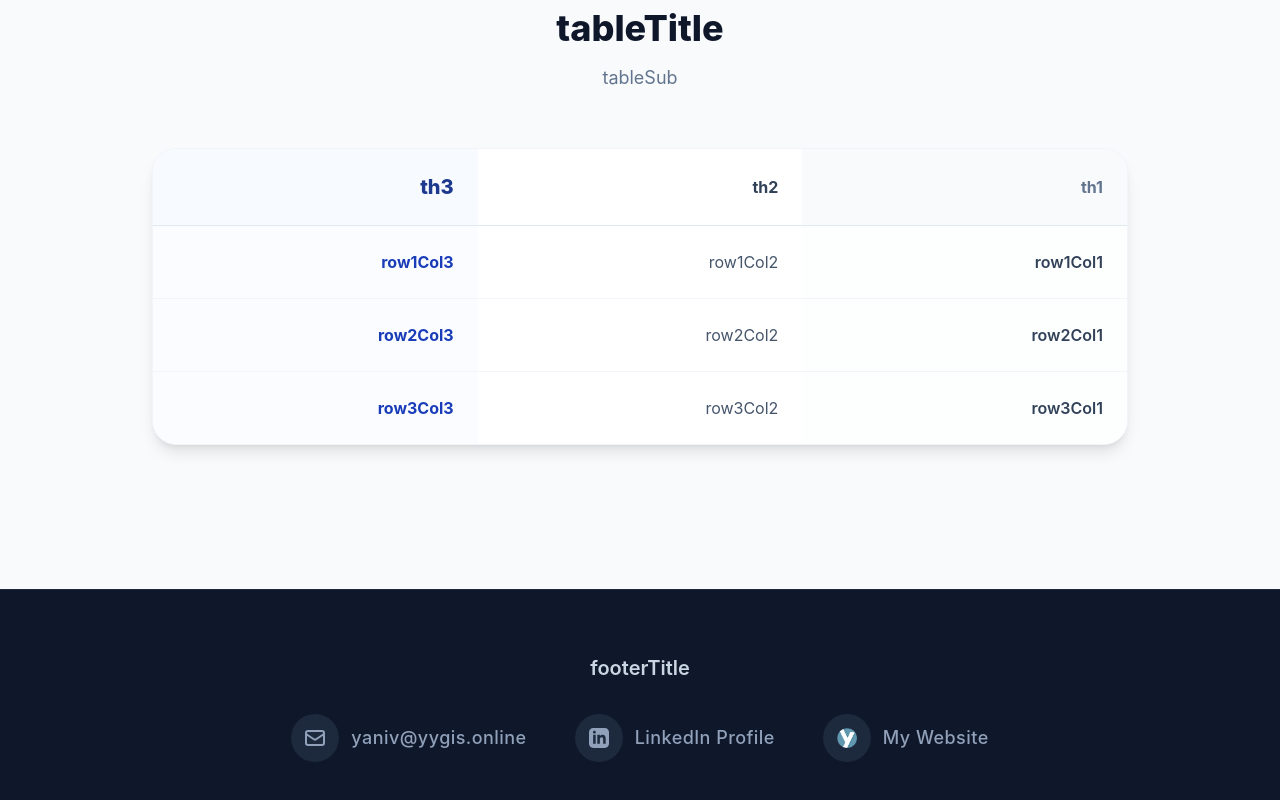
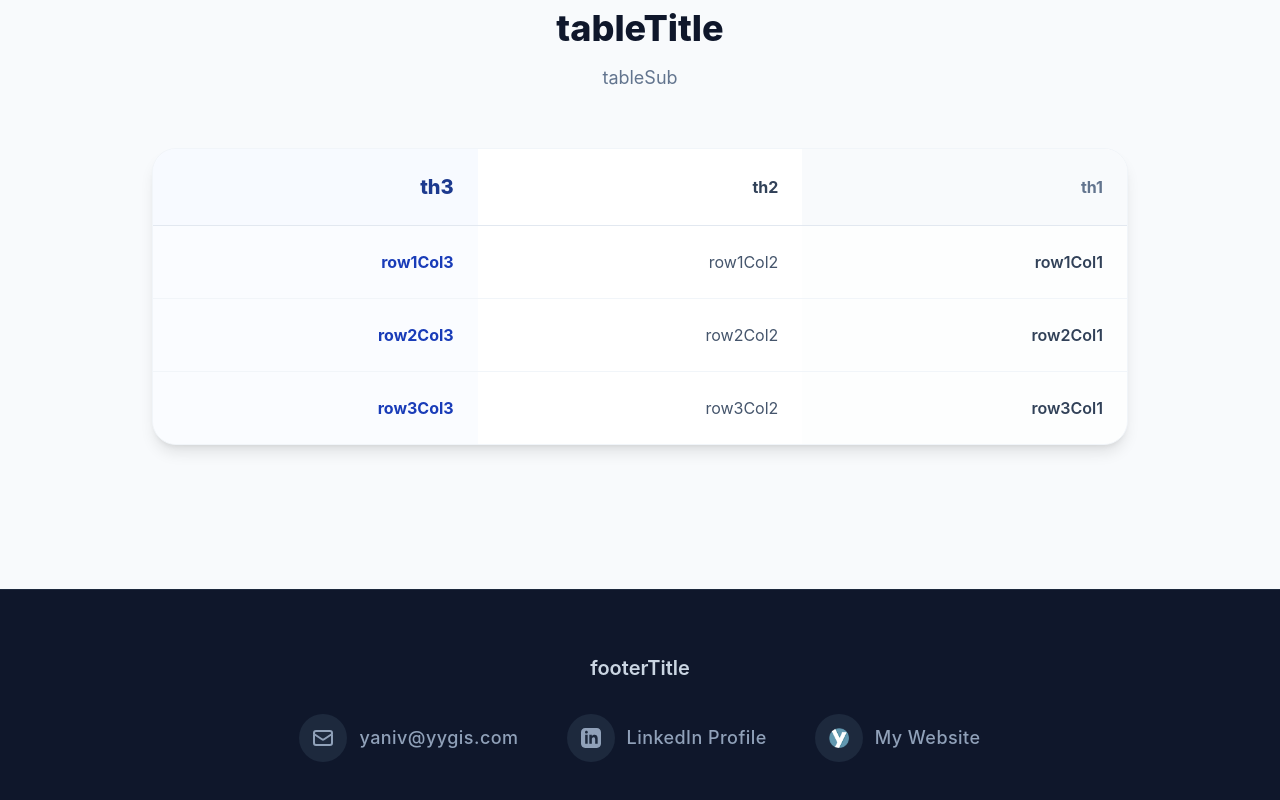
Before and after one commit to yarazi/raas, a React (Vite) app in the folder RaasWeb/: page / in a window 1280 px wide. Shown: the part 855-1655 px from the top of the page. Built offline with nearby package versions, Linux system fonts and the light colour scheme; the HTML template or start-up script is replaced by a standard one.

Commit message:
copied mail button

```diff
--- a/RaasWeb/src/components/RaasInfoPage/RaasInfoPage.jsx
+++ b/RaasWeb/src/components/RaasInfoPage/RaasInfoPage.jsx
@@ -1,12 +1,21 @@
 import React from 'react';
 import { useTranslation } from 'react-i18next';
+import { useState } from 'react';
 
 const RaasInfoPage = () => {
+
   const { t, i18n } = useTranslation();
 
   // שואב את השפה הנוכחית בבטחה (נופל לעברית אם משהו משתבש)
   const currentLang = i18n.resolvedLanguage || i18n.language || 'he';
 
+  const [copied, setCopied] = useState(false);
+
+  const copyEmail = () => {
+    navigator.clipboard.writeText('yaniv@yygis.online');
+    setCopied(true);
+    setTimeout(() => setCopied(false), 2000); // מחזיר את הכפתור למצב רגיל אחרי 2 שניות
+  };
   return (
     <div className={`min-h-screen bg-slate-50 text-slate-800 font-sans overflow-hidden ${currentLang === 'he' ? 'text-right' : 'text-left'}`} dir={currentLang === 'he' ? 'rtl' : 'ltr'}>
 
@@ -128,18 +137,26 @@ const RaasInfoPage = () => {
 
           <div className="flex flex-col md:flex-row justify-center items-center gap-8 md:gap-12" dir="ltr">
 
-            {/* Email Link */}
-            <a
-              href="mailto:yaniv@yygis.com"
-              className="flex items-center gap-3 text-slate-400 hover:text-white transition-all duration-300 group"
+{/* Email - Click to Copy */}
+            <button
+              onClick={copyEmail}
+              className="flex items-center gap-3 text-slate-400 hover:text-white transition-all duration-300 group cursor-pointer"
             >
-              <div className="w-12 h-12 rounded-full bg-slate-800 flex items-center justify-center group-hover:bg-blue-600 transition-colors">
-                <svg className="w-6 h-6" fill="none" viewBox="0 0 24 24" stroke="currentColor">
-                  <path strokeLinecap="round" strokeLinejoin="round" strokeWidth="2" d="M3 8l7.89 5.26a2 2 0 002.22 0L21 8M5 19h14a2 2 0 002-2V7a2 2 0 00-2-2H5a2 2 0 00-2 2v10a2 2 0 002 2z" />
-                </svg>
+              <div className={`w-12 h-12 rounded-full flex items-center justify-center transition-colors duration-300 ${copied ? 'bg-green-600' : 'bg-slate-800 group-hover:bg-blue-600'}`}>
+                {copied ? (
+                  <svg className="w-6 h-6 text-white" fill="none" viewBox="0 0 24 24" stroke="currentColor">
+                    <path strokeLinecap="round" strokeLinejoin="round" strokeWidth="3" d="M5 13l4 4L19 7" />
+                  </svg>
+                ) : (
+                  <svg className="w-6 h-6" fill="none" viewBox="0 0 24 24" stroke="currentColor">
+                    <path strokeLinecap="round" strokeLinejoin="round" strokeWidth="2" d="M3 8l7.89 5.26a2 2 0 002.22 0L21 8M5 19h14a2 2 0 002-2V7a2 2 0 00-2-2H5a2 2 0 00-2 2v10a2 2 0 002 2z" />
+                  </svg>
+                )}
               </div>
-              <span className="font-medium text-lg tracking-wide">yaniv@yygis.online</span>
-            </a>
+              <span className="font-medium text-lg tracking-wide">
+                {copied ? (currentLang === 'he' ? 'הועתק!' : currentLang === 'es' ? '¡Copiado!' : 'Copied!') : 'yaniv@yygis.com'}
+              </span>
+            </button>
 
             {/* LinkedIn Link */}
             <a
```
